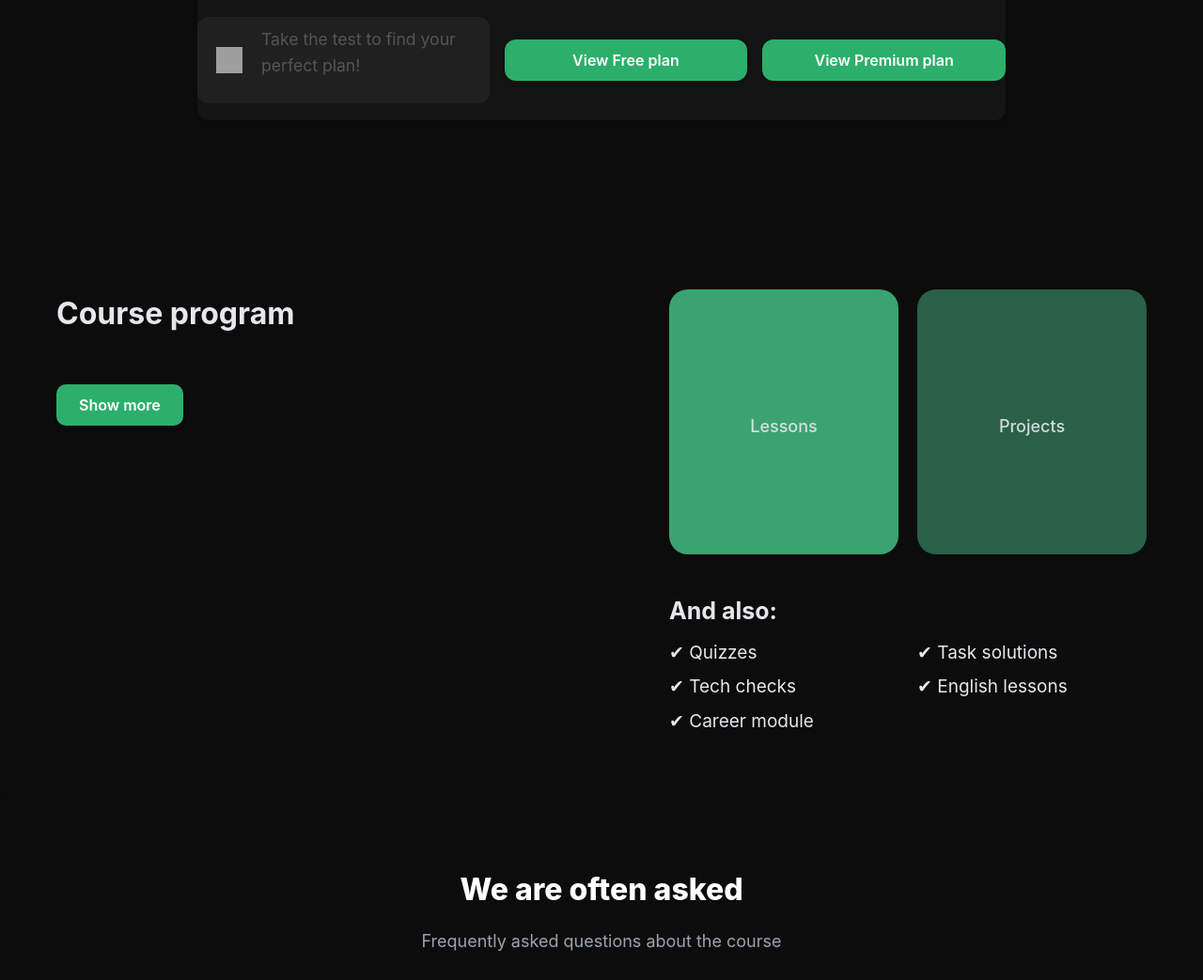
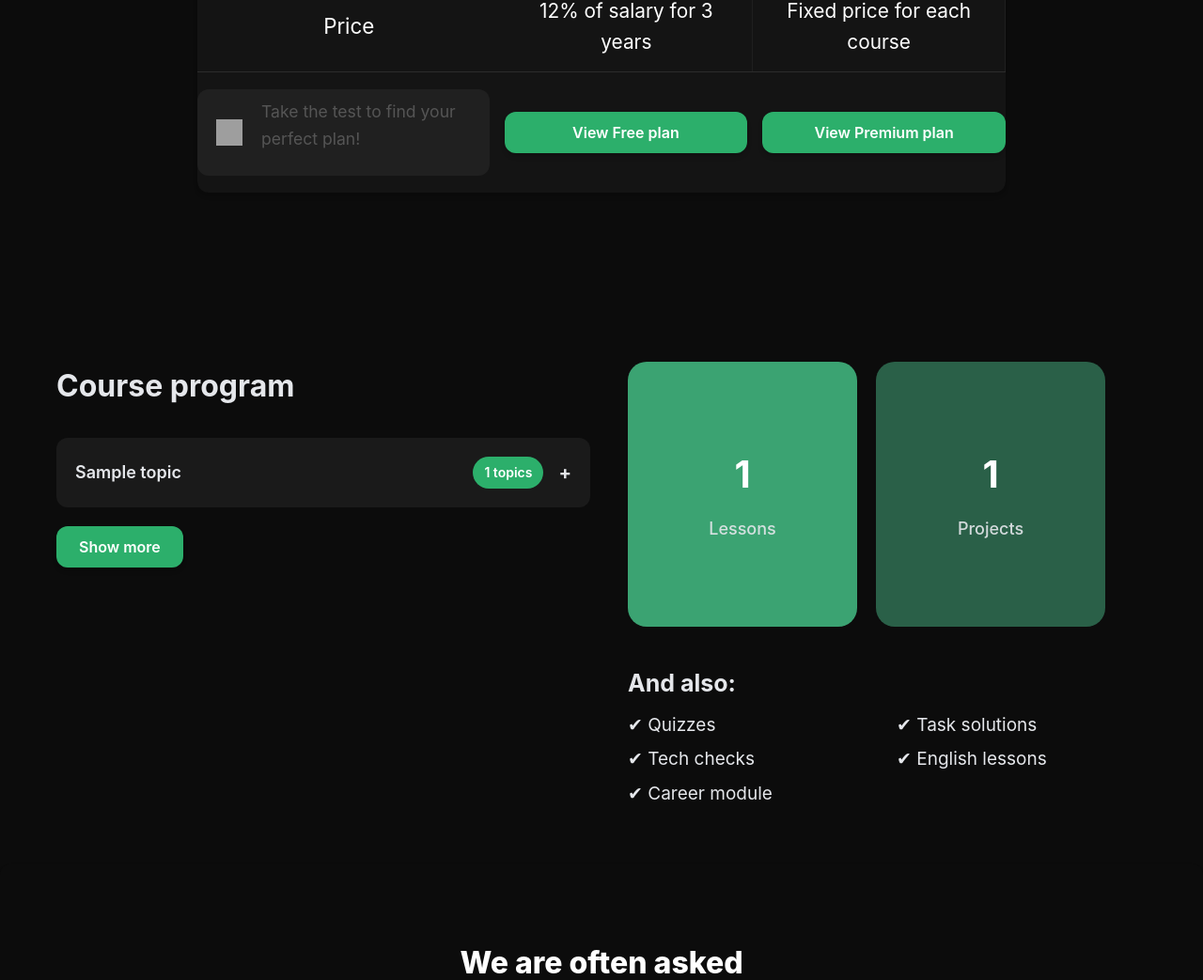
Before and after one commit to stillness03/Courses_Python, a Django app: a page that uses courses_it/main/templates/main/base.html in a window 1280 px wide. Shown: the part 2220-3263 px from the top of the page at 94% size. Run offline with Django 5.2, Linux system fonts and the light colour scheme; tables that the repository leaves empty hold one stand-in row (values such as "Sample post"); grey boxes are pictures that could not be loaded.

Commit message:
Refactor course detail handling to use slug for URL routing; update views and templates for improved data display and user experience; enhance CSS for better styling and responsiveness.

```diff
--- a/courses_it/courses/templates/courses/course_detail.html
+++ b/courses_it/courses/templates/courses/course_detail.html
@@ -20,7 +20,7 @@
         <div class="container-dyk">
             <div class="dyk-content">
                 <div class="statistic-block">
-                    <h3 class="uppercase-text">{{ course.title}} Middle: Salary</h3>
+                    <h3 class="uppercase-text">{{ course.title }} Middle: Salary</h3>
                     <div class="stats-placeholder">
                         <h4>{{ avg_salary }}</h4>
                         <p class="title-salary">Annual salary growth according to DOU</p>
@@ -34,7 +34,11 @@
                     </div>
                     <div class="fact-text">
                         <h3>Interesting fact about the {{ course.title }} profession</h3>
+                        {% if forpagecourse %}
                             <p>{{ forpagecourse.fun_fact }}</p>
+                        {% else %}
+                            <p>No extended info for this course</p>
+                        {% endif %}
                     </div>
                 </div>
             </div>
@@ -130,11 +134,12 @@
                         {% for topic in topics %}
                         <div class="module-header" onclick="toggleModule(this)">
                             <h3>{{ topic.title }}</h3>
-                            <span class="topics-count">{{ topic.lessons.count }}</span>
+                            <span class="topics-count">{{ topic.lessons.count }} topics</span>
                             <span class="toggle-icon">+</span>
+                        </div>
 
                         <div class="content-module" style="display:none;">
-                                <p>{{ topic.content }}</p>
+                            <p class="conntent-topic">{{ topic.content }}</p>
 
                             {% if forloop.counter <= 3 %}
                                 <button class="btn-try">Try</button>
@@ -144,9 +149,10 @@
                             <ul>
                                 {% for lesson in topic.lessons.all %}
                                     <li>{{ lesson.title }}</li>
+                                {% empty %}
+                                    <li>No lessons</li>
                                 {% endfor %}
                             </ul>
-                            </div>
                         </div>
                         {% endfor %}
                         </div>
@@ -240,21 +246,35 @@
 </div>
 
 <script>
-    function toggleModule(element) {
-        const content = element.nextElementSibling;
-        const icon = element.querySelector('.toggle-icon');
+    function toggleModule(header) {
+        const content = header.nextElementSibling;
+        const icon = header.querySelector(".toggle-icon");
 
-        content.classList.toggle('active');
-        icon.textContent = content.classList.contains('active') ? '-' : '+';
+        if (content.style.display === "none" || content.style.display === "") {
+            content.style.display = "block";
+            icon.textContent = "−";
+        } else {
+            content.style.display = "none";
+            icon.textContent = "+";
+        }
     }
 
-    function toggleFaq(element) {
-        const answer = element.nextElementSibling;
-        const toggle = element.querySelector('.faq-toggle');
+    document.addEventListener('DOMContentLoaded', function () {
+      document.querySelectorAll('.faq-question').forEach(function(q) {
+        q.addEventListener('click', function () {
+          const answer = q.nextElementSibling;
+          const toggle = q.querySelector('.faq-toggle');
+
+          if (!answer) {
+            console.warn('FAQ: nextElementSibling not found for', q);
+            return;
+          }
 
           answer.classList.toggle('active');
-        toggle.textContent = answer.classList.contains('active') ? '-' : '+';
-    }
+          toggle.textContent = answer.classList.contains('active') ? '−' : '+';
+        });
+      });
+    });
 
     function showAllTopics() {
         const hiddenTopics = document.querySelectorAll('.hidden-topic');
--- a/courses_it/main/static/css/course_detail.css
+++ b/courses_it/main/static/css/course_detail.css
@@ -41,7 +41,6 @@
     position: relative;
     overflow: hidden;
 }
-
 
 .main-container {
     width: 100%;
@@ -443,16 +442,22 @@
 /* === Course program === */
 .section.course-program {
     padding: 60px 0;
+    background-color: var(--background);
+    color: var(--text-color);
 }
 
- .course-program
-  .container {
+.course-program .container {
     display: flex;
-    justify-content:
-    space-between;
+    justify-content: space-between;
     gap: 40px;
+    max-width: 1200px;
+    margin: 0 auto;
+    padding: 0 20px;
 }
 
+.program-main {
+    flex: 2;
+}
 
 .program-main h2 {
     font-size: 32px;
@@ -461,75 +466,149 @@
     margin-bottom: 30px;
 }
 
-
 .program-module {
     display: flex;
-    flex-direction: column; gap: 16px;
+    flex-direction: column;
+    gap: 16px;
 }
 
 .module-header {
-    width: 568px;
-    height: 74px;
-    background: var(--black);
-    border-radius: 12px;
+    background: var(--secondary-color);
+    border-radius: var(--radius);
     padding: 20px;
     display: flex;
     align-items: center;
     justify-content: space-between;
-    cursor: pointer; transition:
-    background 0.3s ease;
+    cursor: pointer;
+    transition: background 0.3s ease;
+    width: 568px;
 }
 
 .module-header:hover {
-    background: var(--secondary-color);
+    background: #252525;
 }
 
 .module-header h3 {
     font-size: 18px;
     font-weight: 600;
-    color:#ecf0f1;
+    color: var(--text-color);
     margin: 0;
+    flex: 1;
 }
 
 .topics-count {
-    background: var(--secondary-color);
-    color: #fff;
-    border-radius: 50%;
+    background: var(--primary-color);
+    color: var(--white);
+    border-radius: 20px;
     padding: 6px 12px;
     font-size: 14px;
-    margin-left: auto;
-    margin-right: 16px;
+    font-weight: 600;
+    margin: 0 16px;
 }
 
 .toggle-icon {
     font-size: 20px;
-    color: #ecf0f1;
+    color: var(--text-color);
     font-weight: bold;
+    transition: transform 0.3s ease;
 }
 
+.module-header.active .toggle-icon {
+    transform: rotate(45deg);
+}
+
+.content-module {
+    display: none;
+    padding: 20px;
+    background: var(--secondary-color);
+    border-radius: var(--radius);
+    margin-top: 8px;
+    max-width: 568px;
+    animation: fadeIn 0.3s ease;
+}
+
+@keyframes fadeIn {
+    from { opacity: 0; transform: translateY(-10px); }
+    to { opacity: 1; transform: translateY(0); }
+}
+
+.conntent-topic {
+    color: var(--text-light);
+    margin-bottom: 15px;
+    font-size: 16px;
+    line-height: 1.5;
+}
+
+.btn-try {
+    background: var(--primary-color);
+    color: var(--white);
+    border: none;
+    border-radius: 8px;
+    padding: 10px 20px;
+    font-size: 14px;
+    font-weight: 600;
+    cursor: pointer;
+    transition: background 0.3s ease;
+    margin-bottom: 20px;
+}
+
+.btn-try:hover {
+    background: var(--primary-dark);
+}
+
+.content-module h4 {
+    color: var(--text-color);
+    font-size: 18px;
+    font-weight: 600;
+    margin: 20px 0 15px;
+    padding-bottom: 10px;
+    border-bottom: 1px solid var(--gray-light);
+}
+
+.content-module ul {
+    list-style: none;
+    padding: 0;
+    margin: 0;
+    display: flex;
+    flex-wrap: wrap;
+    gap: 10px;
+}
+
+.content-module ul li {
+    background: var(--gray-light);
+    color: var(--text-color);
+    border-radius: 20px;
+    padding: 8px 16px;
+    font-size: 14px;
+    transition: background 0.2s;
+}
+
+.content-module ul li:hover {
+    background: #3a3a3a;
+}
 
 .show-all-topics {
     margin-top: 20px;
 }
 
-.show-all-topics
-.format-btn.primary {
+.show-all-topics .format-btn.primary {
     padding: 12px 24px;
     font-size: 16px;
-    border-radius: 10px;
+    border-radius: var(--radius);
     background: var(--primary-color);
     color: var(--white);
     border: none;
     cursor: pointer;
+    font-weight: 600;
+    transition: background 0.3s ease;
 }
 
-.show-all-topics
-.format-btn.primary:hover {
+.show-all-topics .format-btn.primary:hover {
     background: var(--primary-dark);
-
 }
 
 .program-sidebar {
+    flex: 1;
     display: flex;
     flex-direction: column;
     gap: 30px;
@@ -631,14 +710,14 @@
 
 .faq-answer {
     display: none;
-    margin-top: 12px;
-    color: var(--text-light);
-    font-size: 16px;
-    line-height: 1.5;
+    overflow: hidden;
+    transition: max-height 0.25s ease;
+    max-height: 0;
 }
 
 .faq-answer.active {
     display: block;
+    max-height: 500px;
 }
 
 .faq-toggle {
--- a/courses_it/main/templates/main/base.html
+++ b/courses_it/main/templates/main/base.html
@@ -45,7 +45,7 @@
                                     </div>
                                     <div class="course-list">
                                         {% for course in all_courses %}
-                                            <a href="{% url 'course_detail' course.id %}" class="course-item" data-type="{{ course.type_course }}">
+                                            <a href="{% url 'course_detail' course.slug %}" class="course-item" data-type="{{ course.type_course }}">
                                                 <i class="{{ course.icon_class }}"></i>
                                                 {{ course.title }}
                                             </a>
@@ -60,7 +60,7 @@
                                     <h3>New Courses</h3>
                                     <div class="popular-courses">
                                         {% for course in new_courses %}
-                                            <a href="{% url 'course_detail' course.id %}" class="popular-item">
+                                            <a href="{% url 'course_detail' course.slug %}" class="popular-item">
                                                 <div class="course-image">
                                                     {% if course.image %}
                                                         <img src="{{ course.image.url }}" alt="{{ course.title }}">
--- a/courses_it/main/urls.py
+++ b/courses_it/main/urls.py
@@ -1,12 +1,10 @@
 from django.urls import path
 from . import views
-from courses.views import CourseDetail
 
 urlpatterns = [
     path('', views.popular_list, name='index'),
     path('home/', views.popular_list, name='home'),
-    # path('courses/', views.course_list, name='course_list'),
     path('about_us/', views.about_us, name='about_us'),
     path('cost/', views.cost_page, name='cost'),
-    path("courses/<slug:slug>/", views.course_detail, name="course_detail"),
+    path("courses/<slug:slug>/", views.CourseDetail.as_view(), name="course_detail"),
 ]
--- a/courses_it/main/views.py
+++ b/courses_it/main/views.py
@@ -1,4 +1,5 @@
 from django.shortcuts import render, get_object_or_404
+from django.views import View
 from courses.models import Course
 from django.core.paginator import Paginator
 
@@ -50,3 +51,22 @@
 
 def cost_page(request):
     return render(request, 'main/nav_link/cost.html')
+
+class CourseDetail(View):
+    def get(self, request, slug):
+        course = get_object_or_404(Course, slug=slug)
+
+        forpagecourse = getattr(course, 'extended_info', None)
+
+        topics = course.topics.all().order_by('created_at')
+        total_lessons = course.lessons.count()
+
+        avg_salary = "$2500"
+
+        return render(request, 'courses/course_detail.html', {
+            'course': course,
+            'topics': topics,
+            'forpagecourse': forpagecourse,
+            'total_lessons': total_lessons,
+            'avg_salary': avg_salary
+        })
```
Also changed, not shown: courses_it/courses/views.py (+8 -4 lines). Lines whose indentation alone changed are shown as unchanged.
